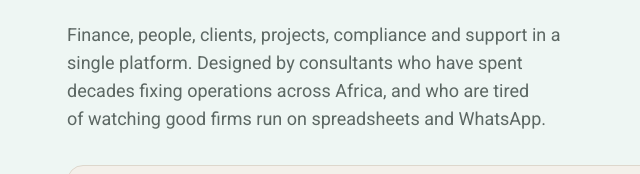
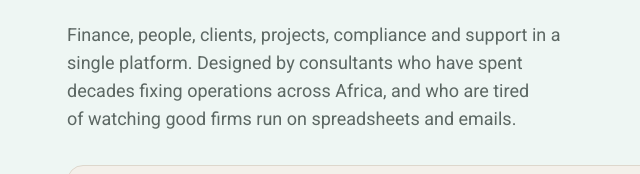
Before and after one commit to MvthvrMagnolia/new-test-mord, a plain HTML site: page pclone/index.html in a window 1280 px wide. Shown: the part 302-476 px from the top of the page, 13-653 px from the left. Drawn offline with Linux system fonts and the light colour scheme.

Commit message:
Opener lead: spreadsheets and emails
Co-Authored-By: Claude Opus 5.5 <noreply@anthropic.com>
Claude-Session: https://claude.ai/code/session_01XJVZ8qn9V6rHNas5f2ZivZ

```diff
--- a/pclone/index.html
+++ b/pclone/index.html
@@ -435,7 +435,7 @@ footer .wrap { border-top: 0; padding-top: 0; }
     <div>
       <span class="status">pcl.One <span class="caps">Enterprise solution</span></span>
       <h1>Run the whole firm on one system.</h1>
-      <p class="lead">Finance, people, clients, projects, compliance and support in a single platform. Designed by consultants who have spent decades fixing operations across Africa, and who are tired of watching good firms run on spreadsheets and WhatsApp.</p>
+      <p class="lead">Finance, people, clients, projects, compliance and support in a single platform. Designed by consultants who have spent decades fixing operations across Africa, and who are tired of watching good firms run on spreadsheets and emails.</p>
     </div>
 
     <div class="madlib panel">
```
